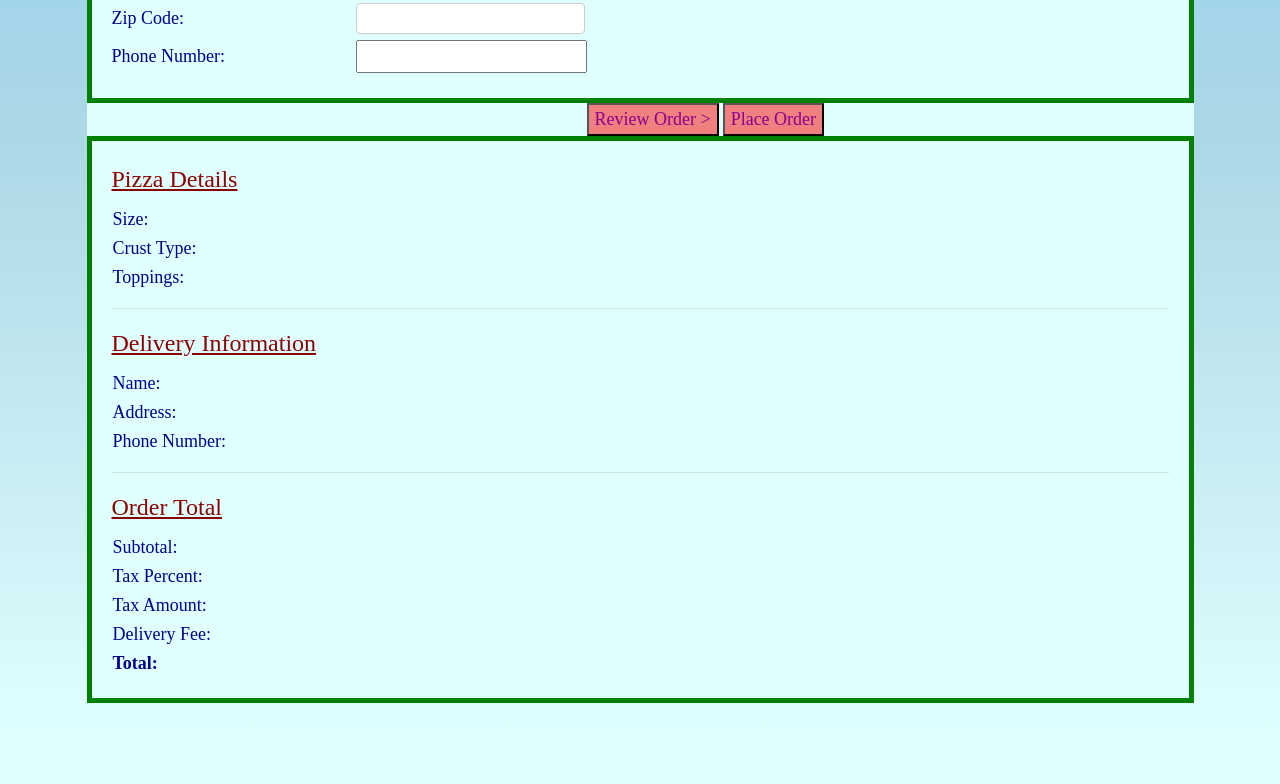
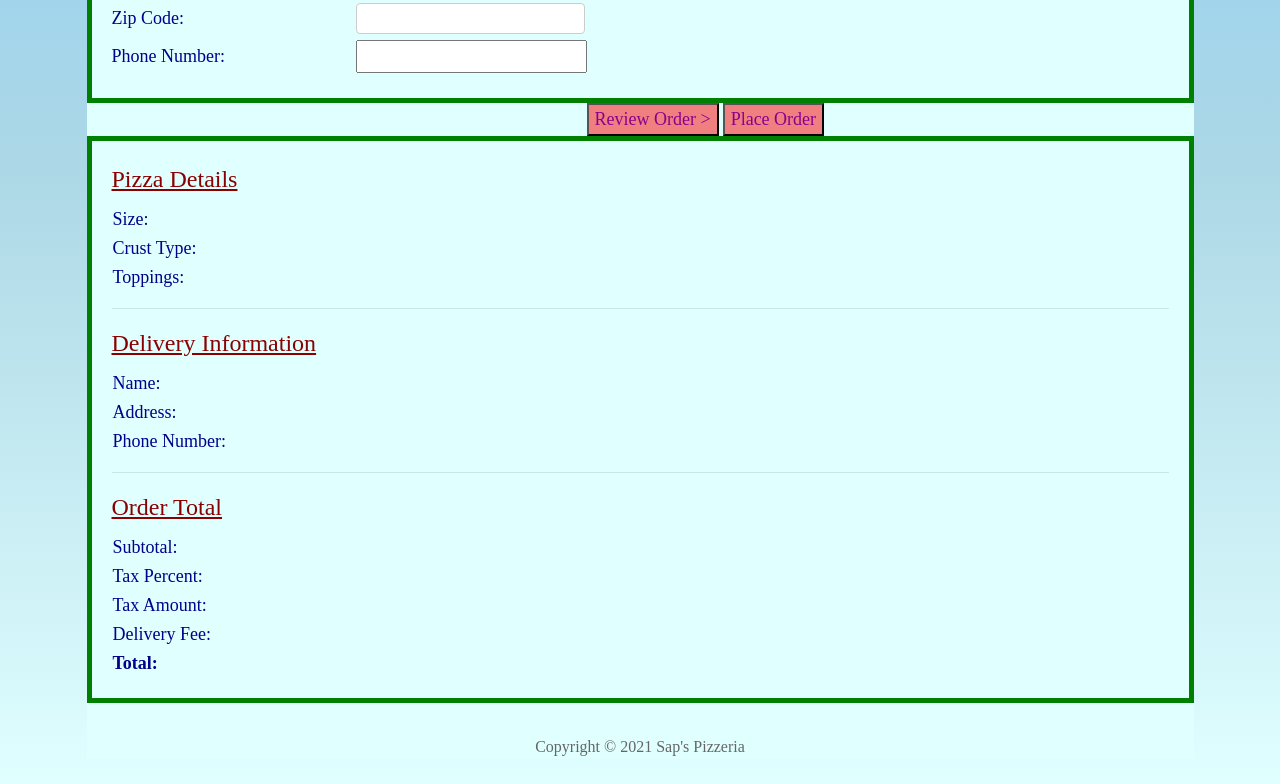
Before and after one commit to Sap-Test/Pizza-order-form, a plain HTML site: page index.html in a window 1280 px wide. Shown: the part 1032-1816 px from the top of the page. Before the commit the page ends 1768 px from the top, so only its background shows below. Drawn offline with nearby package versions, Linux system fonts and the light colour scheme.

Commit message:
Added the copyright

```diff
--- a/index.html
+++ b/index.html
@@ -217,6 +217,11 @@
 
     <h2 style="color: purple; font-weight: bold;" id="outputMessage"></h2>
 
+    <footer style="text-align: center">
+        <br>
+        Copyright &copy; 2021 Sap's Pizzeria<br>
+    </footer>
+
     </div>
 
 <!-- jQuery first -->
```
Also changed, not shown: shourav-sheikh-a66sGfOnnqQ-unsplash.jpg (added), tomato-2780424_1920.jpg (added).
